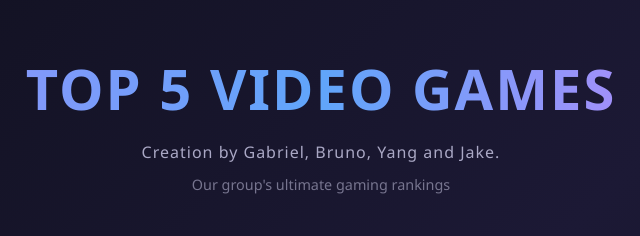
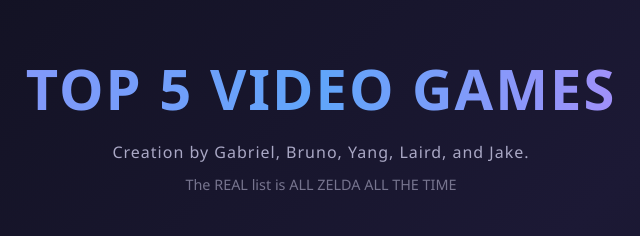
Before and after one commit to Yang-128/Website, a plain HTML site: page Website/Homepage.html in a window 1280 px wide. Shown: the top 236 px of the page, 319-959 px from the left. Drawn offline with Linux system fonts and the light colour scheme.

Commit message:
Corrected with the REAL video games

```diff
--- a/Website/Homepage.html
+++ b/Website/Homepage.html
@@ -152,8 +152,8 @@
 
     <header>
         <h1>TOP 5 VIDEO GAMES</h1>
-        <p>Creation by Gabriel, Bruno, Yang and Jake.</p>
-        <div class="subtitle">Our group's ultimate gaming rankings</div>
+        <p>Creation by Gabriel, Bruno, Yang, Laird, and Jake.</p>
+        <div class="subtitle">The REAL list is ALL ZELDA ALL THE TIME</div>
     </header>
 
     <main class="game-list">
```
